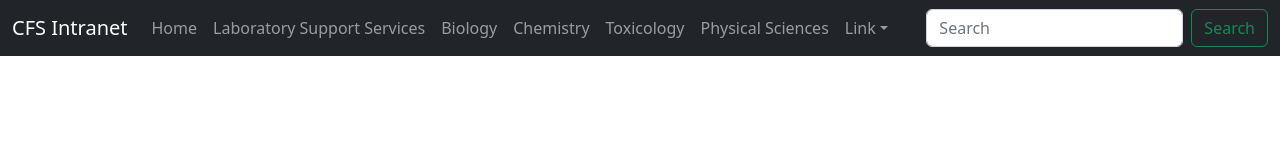
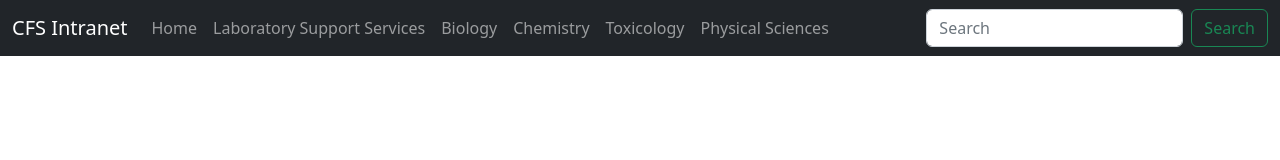
Before and after one commit to Parghuzat/cfsintranet, a Next.js app: page / in a window 1280 px wide. Shown: the top 160 px of the page. Built offline with nearby package versions, Linux system fonts and the light colour scheme.

Commit message:
remove logo

```diff
--- a/components/navbar/Navbar.js
+++ b/components/navbar/Navbar.js
@@ -4,6 +4,7 @@ import Form from 'react-bootstrap/Form';
 import Nav from 'react-bootstrap/Nav';
 import Navbar from 'react-bootstrap/Navbar';
 import NavDropdown from 'react-bootstrap/NavDropdown';
+
 
 function NavScrollExample() {
   return (
@@ -23,7 +24,7 @@ function NavScrollExample() {
             <Nav.Link href="#action4">Chemistry</Nav.Link>
             <Nav.Link href="#action5">Toxicology</Nav.Link>
             <Nav.Link href="#action6">Physical Sciences</Nav.Link>
-            <NavDropdown title="Link" id="navbarScrollingDropdown">
+            {/* <NavDropdown title="Link" id="navbarScrollingDropdown">
               <NavDropdown.Item href="#action3">Action</NavDropdown.Item>
               <NavDropdown.Item href="#action4">
                 Another action
@@ -32,7 +33,7 @@ function NavScrollExample() {
               <NavDropdown.Item href="#action5">
                 Something else here
               </NavDropdown.Item>
-            </NavDropdown>
+            </NavDropdown> */}
           </Nav>
           <Form className="d-flex">
             <Form.Control
--- a/pages/index.js
+++ b/pages/index.js
@@ -6,7 +6,6 @@ import 'bootstrap/dist/css/bootstrap.min.css';
 export default function Home() {
   return (
     <div>
-
       <NavBar />
     </div>
   )
```
Also changed, not shown: public/images/cfslogo.png (added).
